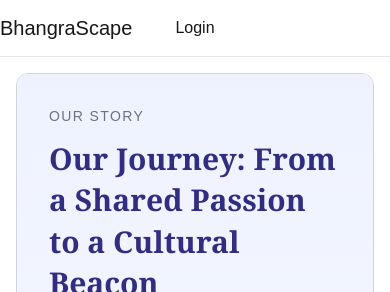
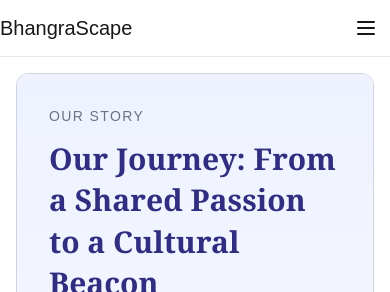
Before and after one commit to bhat0155/bhangraescape, a Next.js app in the folder apps/web/bhangraescape/: page /about in a window 390 px wide. Shown: the top 292 px of the page. Built offline with nearby package versions, Linux system fonts and the light colour scheme; no server answers.

Commit message:
added hamburger to show navbar on mobile screen

```diff
--- a/apps/web/bhangraescape/src/app/components/Navbar.tsx
+++ b/apps/web/bhangraescape/src/app/components/Navbar.tsx
@@ -3,13 +3,23 @@
 import Link from "next/link";
 import { usePathname } from "next/navigation";
 import AuthButtons from "./authButtons";
+import { useState } from "react";
 
-function NavLink({ href, children }: { href: string; children: React.ReactNode }) {
+function NavLink({
+  href,
+  children,
+  onClick,
+}: {
+  href: string;
+  children: React.ReactNode;
+  onClick?: () => void;
+}) {
   const pathname = usePathname();
   const active = pathname === href || (href !== "/" && pathname.startsWith(href));
   return (
     <Link
       href={href}
+      onClick={onClick}
       className={`btn btn-ghost ${active ? "font-semibold underline underline-offset-4" : ""}`}
     >
       {children}
@@ -18,17 +28,21 @@ function NavLink({ href, children }: { href: string; children: React.ReactNode }
 }
 
 export default function Navbar() {
+  const [open, setOpen] = useState(false);
+  const close = () => setOpen(false);
+
   return (
     <header className="border-b bg-base-100">
-      <div className="container mx-auto w-full max-w-6xl">
-        {/* Grid guarantees one horizontal row: left / center / right */}
+      {/* ✨ Make the container relative so we can absolutely position the burger */}
+      <div className="container mx-auto w-full max-w-6xl relative">
+        {/* Top bar: Left / Center / Right (desktop layout unchanged) */}
         <div className="grid grid-cols-[1fr_auto_1fr] items-center h-14">
-          {/* LEFT */}
+          {/* LEFT: Brand */}
           <div className="justify-self-start">
             <Link href="/" className="btn btn-ghost text-xl">BhangraScape</Link>
           </div>
 
-          {/* CENTER (hidden on xs for now) */}
+          {/* CENTER: Desktop nav */}
           <nav className="hidden sm:flex gap-5 justify-self-center whitespace-nowrap">
             <NavLink href="/">Home</NavLink>
             <NavLink href="/events">Events</NavLink>
@@ -37,10 +51,48 @@ export default function Navbar() {
             <NavLink href="/contact">Contact</NavLink>
           </nav>
 
-          {/* RIGHT */}
-          <div className="justify-self-end shrink-0 whitespace-nowrap">
+          {/* RIGHT: Desktop auth only (burger removed from here) */}
+          <div className="justify-self-end shrink-0 whitespace-nowrap hidden sm:block">
             <AuthButtons />
           </div>
+        </div>
+
+        {/* ✨ ABSOLUTE burger: extreme right on mobile */}
+        <button
+          type="button"
+          className="sm:hidden absolute right-3 top-1/2 -translate-y-1/2 btn btn-ghost"
+          aria-label="Toggle menu"
+          aria-expanded={open}
+          onClick={() => setOpen(v => !v)}
+        >
+          <svg className="w-6 h-6" fill="none" stroke="currentColor" viewBox="0 0 24 24">
+            <path
+              strokeLinecap="round"
+              strokeLinejoin="round"
+              strokeWidth={2}
+              d={open ? "M6 18L18 6M6 6l12 12" : "M4 6h16M4 12h16M4 18h16"}
+            />
+          </svg>
+        </button>
+
+        {/* Mobile menu (slide-down) */}
+        <div
+          className={`sm:hidden overflow-hidden transition-[max-height] duration-300 ${
+            open ? "max-h-96" : "max-h-0"
+          }`}
+        >
+          <nav className="flex flex-col gap-1 py-2 border-t">
+            <NavLink href="/" onClick={close}>Home</NavLink>
+            <NavLink href="/events" onClick={close}>Events</NavLink>
+            <NavLink href="/members" onClick={close}>Members</NavLink>
+            <NavLink href="/about" onClick={close}>About</NavLink>
+            <NavLink href="/contact" onClick={close}>Contact</NavLink>
+
+            {/* AuthButtons centered in the mobile menu */}
+            <div className="pt-3 border-t flex justify-center">
+              <AuthButtons />
+            </div>
+          </nav>
         </div>
       </div>
     </header>
```
